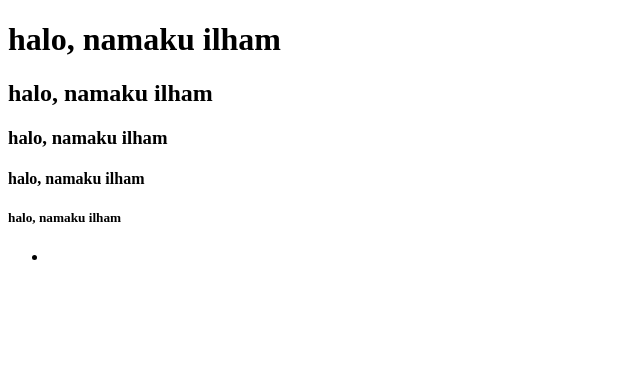
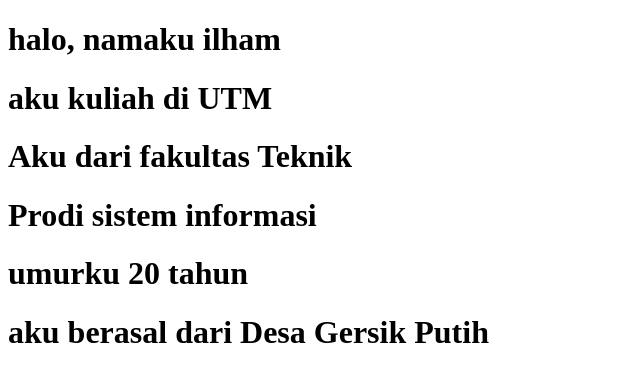
Before and after one commit to ilhamrasyid0987-source/Tugas_PBWD_IlhamRasyid, a plain HTML site: page index.html in a window 1280 px wide. Shown: the whole page, without its empty margins (0-640 px from the left). Drawn offline with Linux system fonts and the light colour scheme.

Commit message:
update tugas

```diff
--- a/index.html
+++ b/index.html
@@ -7,15 +7,11 @@
 </head>
 <body>
     <h1>halo, namaku ilham</h1>
-    <h2>halo, namaku ilham</h2>
-    <h3>halo, namaku ilham</h3>
-    <h4>halo, namaku ilham</h4>
-    <h5>halo, namaku ilham</h5>
-
-    <ul>
-        <li><a href="http://"></a></li>
-    </ul>
-
+    <h1>aku kuliah di UTM</h1>
+    <h1>Aku dari fakultas Teknik</h1>
+    <h1>Prodi sistem informasi</h1>
+    <h1>umurku 20 tahun</h1>
+    <h1>aku berasal dari Desa Gersik Putih</h1>
 
 </body>
 </html>
```
